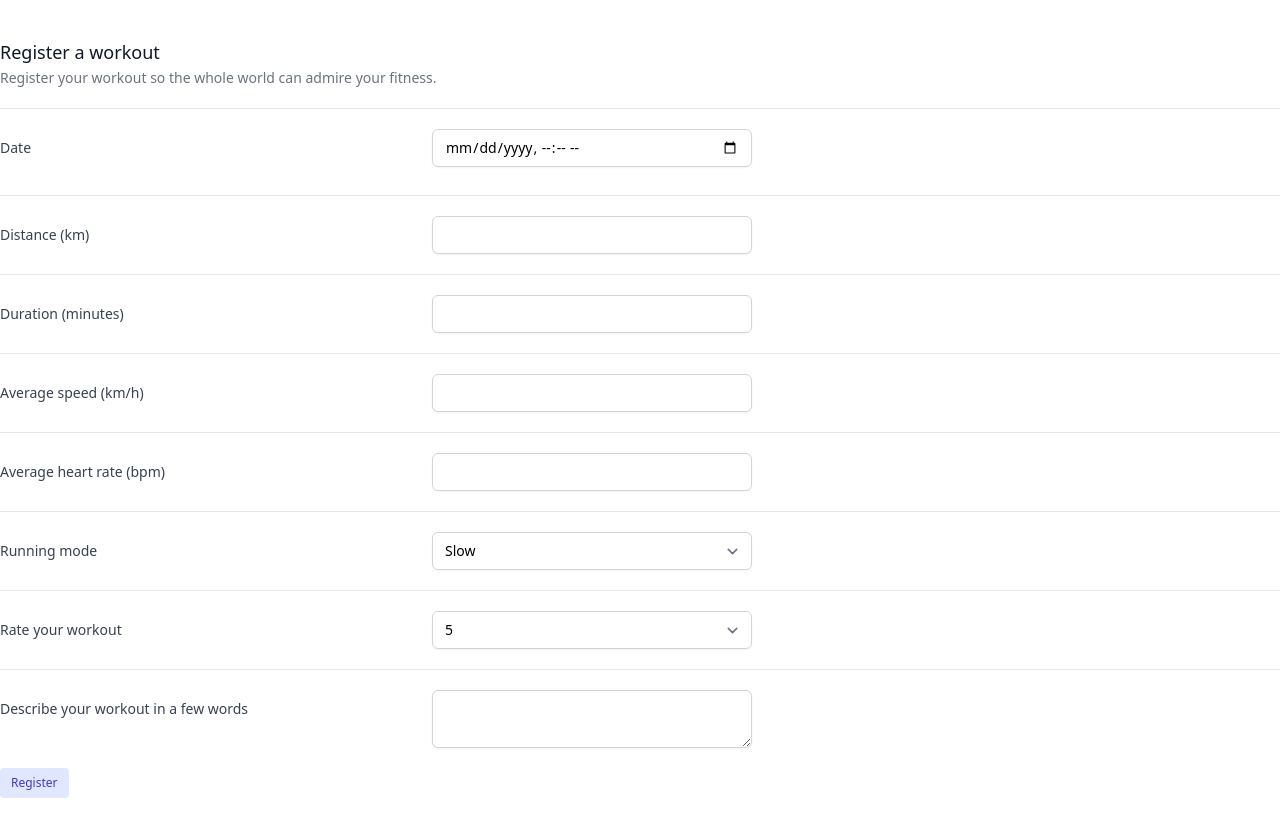
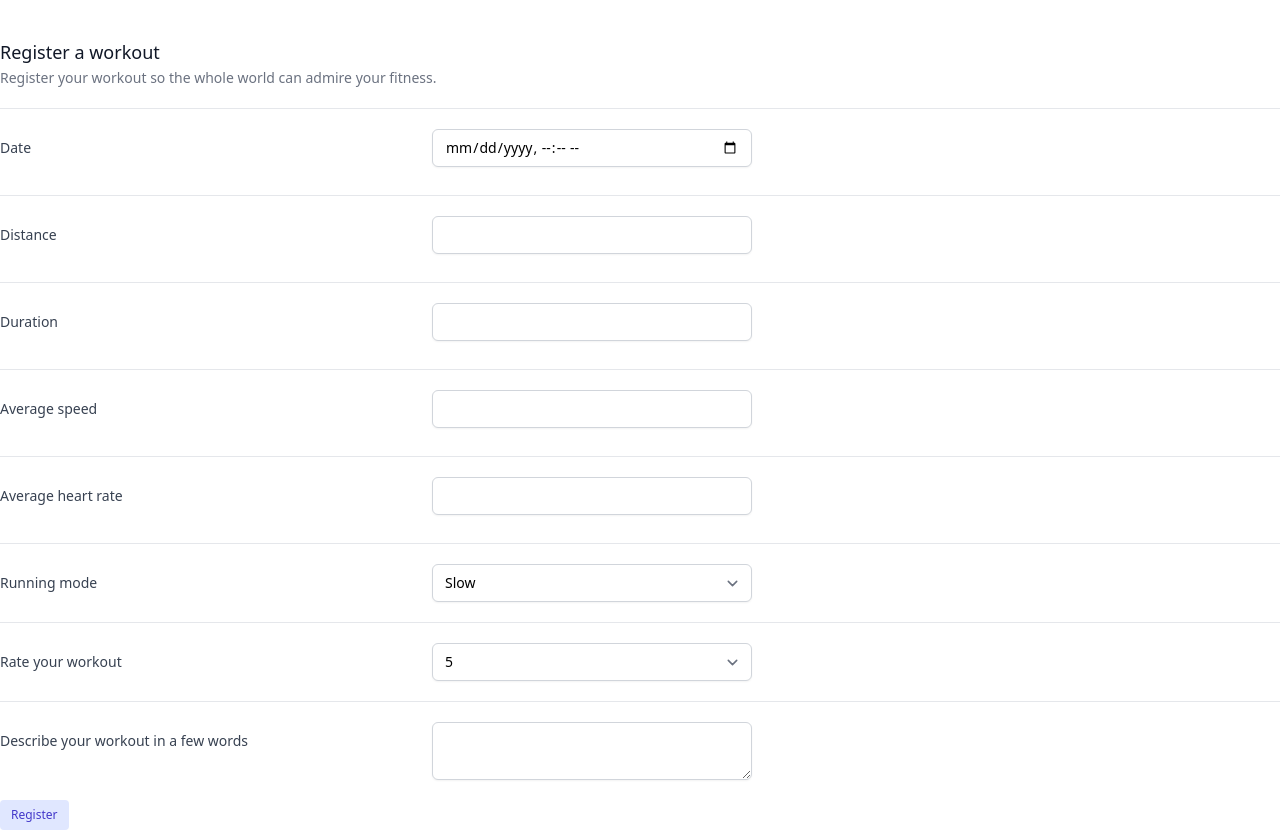
Before and after one commit to hnerdrum/workout-tracker, a React (Vite) app in the folder frontend/: page / in a window 1280 px wide. Before the commit the page ends 800 px from the top, so only its background shows below. Built offline with nearby package versions, Linux system fonts and the light colour scheme.

Commit message:
Refactor more input fields

```diff
--- a/frontend/src/App.tsx
+++ b/frontend/src/App.tsx
@@ -1,5 +1,6 @@
 import { useForm } from 'react-hook-form'
 import './index.css'
+import { validateDate } from './validators';
 import { WorkoutInput } from './WorkoutInput';
 
 type Workout = {
@@ -49,64 +50,36 @@ function App() {
         <WorkoutInput
           label="Date"
           type="datetime-local"
-            errorMessage={errors.date?.message}
-            {...register(WORKOUT_FIELDS.date, { required: "This is required" })}
+          errorMessage={errors.date?.message as (string | undefined)}
+          {...register(WORKOUT_FIELDS.date, { required: "This is required", validate: validateDate })}
         />
-        <div className="sm:grid sm:grid-cols-3 sm:gap-4 sm:items-start sm:border-t sm:border-gray-200 sm:pt-5">
-          <label htmlFor={WORKOUT_FIELDS.distance} className="block text-sm font-medium text-gray-700 sm:mt-px sm:pt-2">
-            Distance (km)
-          </label>
-          <div className="mt-1 sm:mt-0 sm:col-span-2">
-            <input
+        <WorkoutInput
+          label="Distance"
           type="number"
-              id={WORKOUT_FIELDS.distance}
-              className="max-w-lg block w-full shadow-sm focus:ring-indigo-500 focus:border-indigo-500 sm:max-w-xs sm:text-sm border-gray-300 rounded-md"
-              {...register(WORKOUT_FIELDS.distance, { required: "This is required" })}
+          errorMessage={errors.distance?.message as (string | undefined)}
+          {...register(WORKOUT_FIELDS.distance, { required: "This is required", min: { value: 0, message: "Workout distance must be greater than 0" } })}
         />
-          </div>
-        </div>
 
-        <div className="sm:grid sm:grid-cols-3 sm:gap-4 sm:items-start sm:border-t sm:border-gray-200 sm:pt-5">
-          <label htmlFor={WORKOUT_FIELDS.duration} className="block text-sm font-medium text-gray-700 sm:mt-px sm:pt-2">
-            Duration (minutes)
-          </label>
-          <div className="mt-1 sm:mt-0 sm:col-span-2">
-            <input
+        <WorkoutInput
+          label="Duration"
           type="number"
-              id={WORKOUT_FIELDS.duration}
-              className="max-w-lg block w-full shadow-sm focus:ring-indigo-500 focus:border-indigo-500 sm:max-w-xs sm:text-sm border-gray-300 rounded-md"
-              {...register(WORKOUT_FIELDS.duration, { required: "This is required" })}
+          errorMessage={errors.duration?.message as (string | undefined)}
+          {...register(WORKOUT_FIELDS.duration, { required: "This is required", min: { value: 0, message: "Workout duration must be greater than 0" } })}
         />
-          </div>
-        </div>
 
-        <div className="sm:grid sm:grid-cols-3 sm:gap-4 sm:items-start sm:border-t sm:border-gray-200 sm:pt-5">
-          <label htmlFor={WORKOUT_FIELDS.averageSpeed} className="block text-sm font-medium text-gray-700 sm:mt-px sm:pt-2">
-            Average speed (km/h)
-          </label>
-          <div className="mt-1 sm:mt-0 sm:col-span-2">
-            <input
+        <WorkoutInput
+          label="Average speed"
           type="number"
-              id={WORKOUT_FIELDS.averageSpeed}
-              className="max-w-lg block w-full shadow-sm focus:ring-indigo-500 focus:border-indigo-500 sm:max-w-xs sm:text-sm border-gray-300 rounded-md"
-              {...register(WORKOUT_FIELDS.averageSpeed, { required: "This is required" })}
+          errorMessage={errors.distance?.message as (string | undefined)}
+          {...register(WORKOUT_FIELDS.averageSpeed, { required: "This is required", min: { value: 0, message: "Average speed must be greater than 0" } })}
         />
-          </div>
-        </div>
 
-        <div className="sm:grid sm:grid-cols-3 sm:gap-4 sm:items-start sm:border-t sm:border-gray-200 sm:pt-5">
-          <label htmlFor={WORKOUT_FIELDS.heartRate} className="block text-sm font-medium text-gray-700 sm:mt-px sm:pt-2">
-            Average heart rate (bpm)
-          </label>
-          <div className="mt-1 sm:mt-0 sm:col-span-2">
-            <input
+        <WorkoutInput
+          label="Average heart rate"
           type="number"
-              id={WORKOUT_FIELDS.heartRate}
-              className="max-w-lg block w-full shadow-sm focus:ring-indigo-500 focus:border-indigo-500 sm:max-w-xs sm:text-sm border-gray-300 rounded-md"
-              {...register(WORKOUT_FIELDS.heartRate, { required: "This is required" })}
+          errorMessage={errors.heartRate?.message as (string | undefined)}
+          {...register(WORKOUT_FIELDS.heartRate, { required: "This is required", min: { value: 0, message: "Average heart rate must be greater than 0" } })}
         />
-          </div>
-        </div>
 
         <div className="sm:grid sm:grid-cols-3 sm:gap-4 sm:items-start sm:border-t sm:border-gray-200 sm:pt-5">
           <label htmlFor={WORKOUT_FIELDS.mode} className="block text-sm font-medium text-gray-700 sm:mt-px sm:pt-2">
--- a/frontend/src/WorkoutInput.tsx
+++ b/frontend/src/WorkoutInput.tsx
@@ -1,4 +1,3 @@
-import { WORKOUT_FIELDS } from "./App"
 import React from "react";
 
 type InputProps = {
--- /dev/null
+++ b/frontend/src/validators.ts
@@ -0,0 +1,5 @@
+
+export function validateDate(date: string): boolean | string {
+    if (new Date(date) <= new Date()) return true;
+    return "Workout must have happened in the past"
+}
```
Lines whose indentation alone changed are shown as unchanged.
